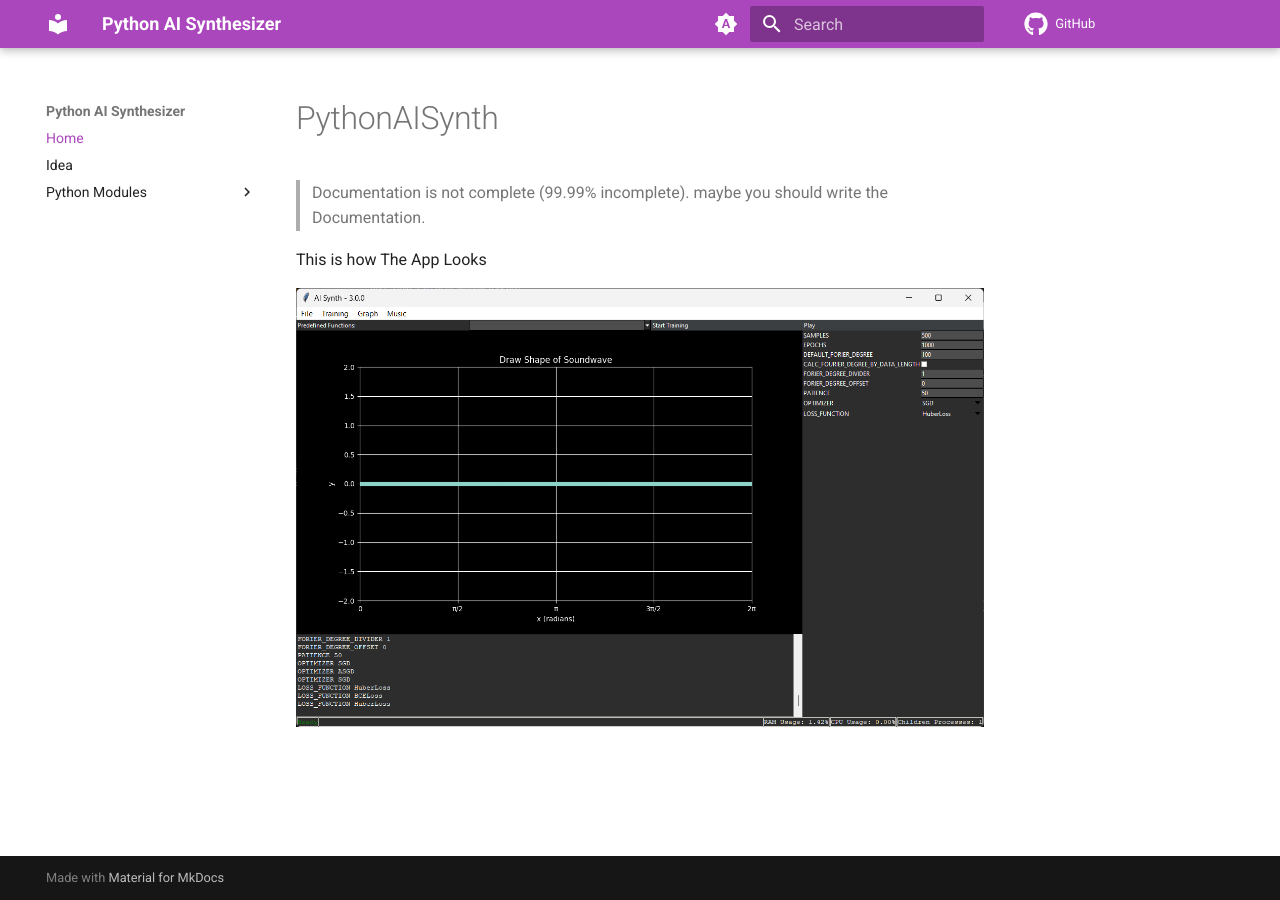
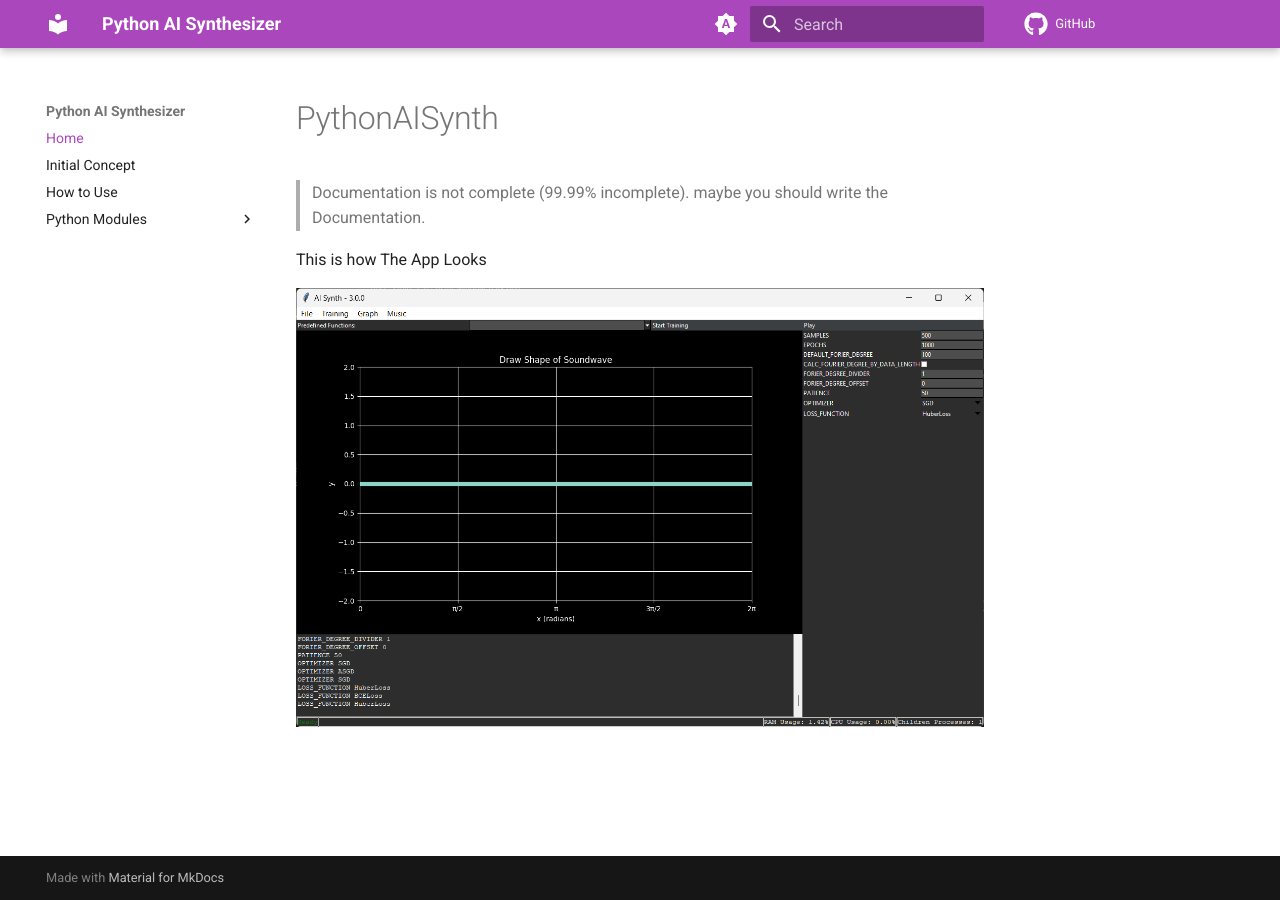
Before and after one commit to thetechnicker/PythonAISynth, an MkDocs documentation site: the page built from docs/index.md, in a window 1280 px wide. Built offline with MkDocs 1.6.1 and Material for MkDocs 9.7.7, drawn with Linux system fonts in a browser that asks for light colours; comment, search, counter and statistics services are not loaded.

Commit message:
more docu

```diff
--- a/mkdocs.yml
+++ b/mkdocs.yml
@@ -2,7 +2,8 @@ site_name: Python AI Synthesizer
 repo_url: https://github.com/thetechnicker/PythonAISynth
 nav:
   - Home: index.md
-  - Idea: idea.md
+  - Initial Concept: idea.md
+  - How to Use: how_to_use.md
   - Python Modules:
       - Overview: python_modules/overview.md
       - Main: python_modules/main.md
@@ -51,10 +52,10 @@ extra:
       as to measure the effectiveness of our documentation and whether users
       find what they're searching for. With your consent, you're helping us to
       make our documentation better.
+
 plugins:
   - git-revision-date-localized:
       enable_creation_date: true
-      repository: thetechnicker/PythonAISynth
   - git-authors
   - search
   - mkdocstrings:
@@ -62,6 +63,7 @@ plugins:
         python:
           options:
             docstring_style: google
+
 markdown_extensions:
   - abbr
   - admonition
```
Also changed, not shown: docs/how_to_use.md (added).
